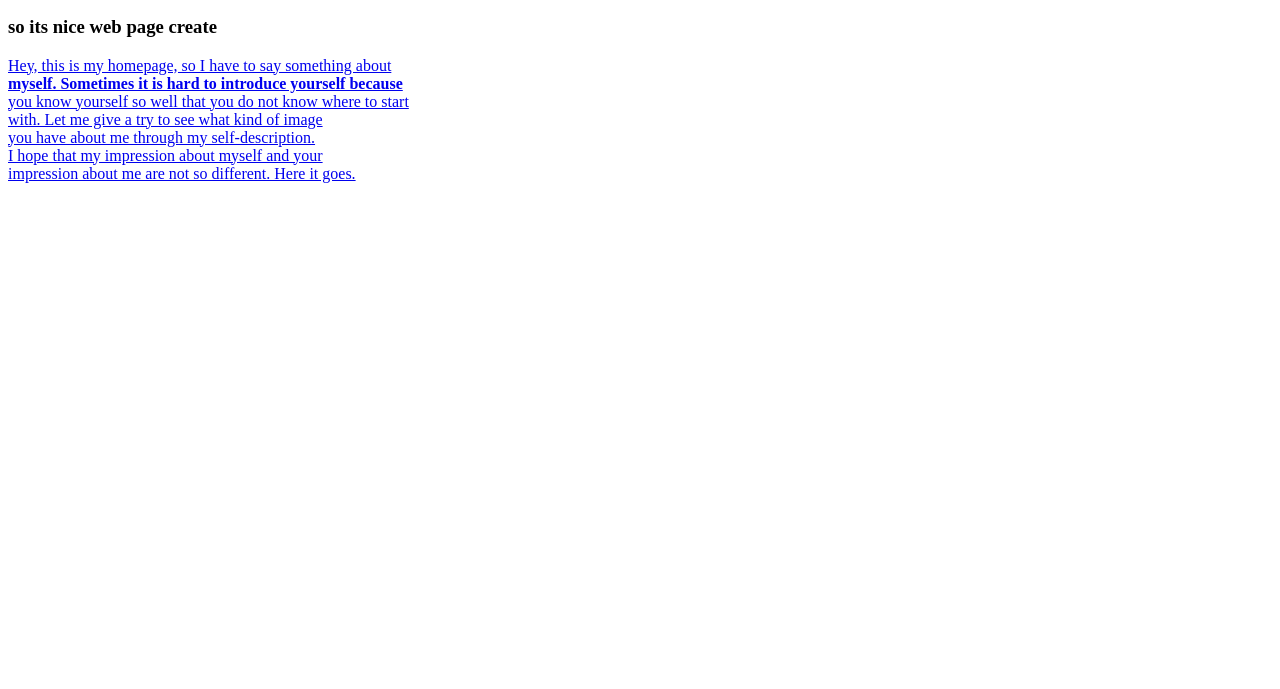
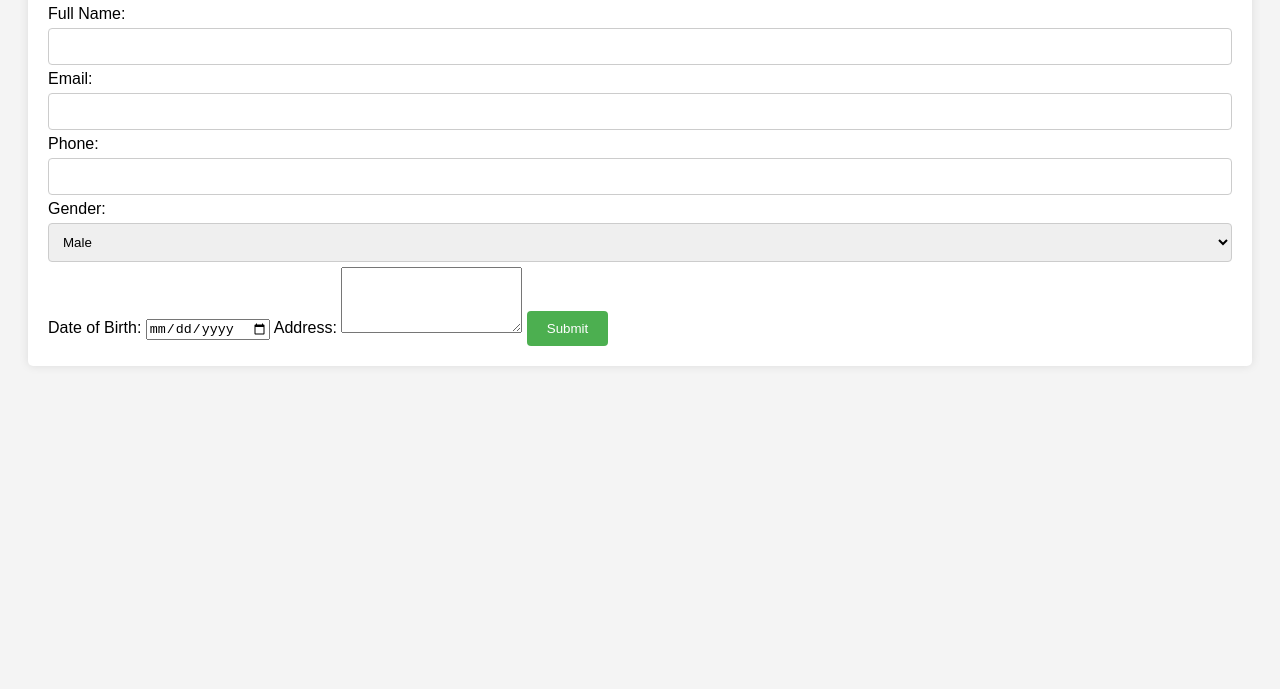
Before and after one commit to m4mister/codespaces-blank, a plain HTML site: page index.html in a window 1280 px wide. Shown: the part 111-800 px from the top of the page. Drawn offline with Linux system fonts and the light colour scheme.

Commit message:
Update index.html

```diff
--- a/index.html
+++ b/index.html
@@ -1,45 +1,70 @@
 <!DOCTYPE html>
-
-
-<html lang="en">
-
-	<head>
-	<!DOCTYPE html>
 <html lang="en">
 <head>
 <meta charset="UTF-8">
 <meta name="viewport" content="width=device-width, initial-scale=1.0">
-<title>index</title>
+<title>Admission Form</title>
+<style>
+    body {
+        font-family: Arial, sans-serif;
+        background-color: #f4f4f4;
+        padding: 20px;
+    }
+    form {
+        background-color: #ffffff;
+        padding: 20px;
+        border-radius: 5px;
+        box-shadow: 0px 0px 10px 0px rgba(0, 0, 0, 0.1);
+    }
+    input[type="text"], input[type="email"], select {
+        width: 100%;
+        padding: 10px;
+        margin: 5px 0px;
+        border: 1px solid #ccc;
+        border-radius: 4px;
+        box-sizing: border-box;
+    }
+    input[type="submit"] {
+        background-color: #4CAF50;
+        color: white;
+        padding: 10px 20px;
+        border: none;
+        border-radius: 4px;
+        cursor: pointer;
+    }
+    input[type="submit"]:hover {
+        background-color: #45a049;
+    }
+</style>
 </head>
+<body>
 
-<boady>
-	<h1> hi may name is kamal</h1>
-	<H2> this is my first asinment</H2>
-	<h3> so its nice web page create</h3>
-	<a href="admission form.html" target="_blank>Admission form</a>
+<form action="submit.php" method="post">
+    <h2>Admission Form</h2>
+    <label for="fullname">Full Name:</label>
+    <input type="text" id="fullname" name="fullname" required>
 
-<!-- this only demo purpose not valid docoment-->
+    <label for="email">Email:</label>
+    <input type="email" id="email" name="email" required>
 
-<p>Hey, this is my homepage, so I have to say something about<br>
-<b>myself. Sometimes it is hard to introduce yourself because</b><br>
-you know yourself so well that you do not know where to start <br>
-with. Let me give a try to see what kind of image <br>
-you have about me through my self-description.<br>
-I hope that my impression about myself and your<br>
-impression about me are not so different. Here it goes.<br></p>
+    <label for="phone">Phone:</label>
+    <input type="text" id="phone" name="phone" required>
 
+    <label for="gender">Gender:</label>
+    <select id="gender" name="gender">
+        <option value="male">Male</option>
+        <option value="female">Female</option>
+        <option value="other">Other</option>
+    </select>
 
+    <label for="dob">Date of Birth:</label>
+    <input type="date" id="dob" name="dob" required>
 
+    <label for="address">Address:</label>
+    <textarea id="address" name="address" rows="4" required></textarea>
 
+    <input type="submit" value="Submit">
+</form>
 
-</boady>
-
-
-
-
-
-
-
-
-
+</body>
 </html>
```
